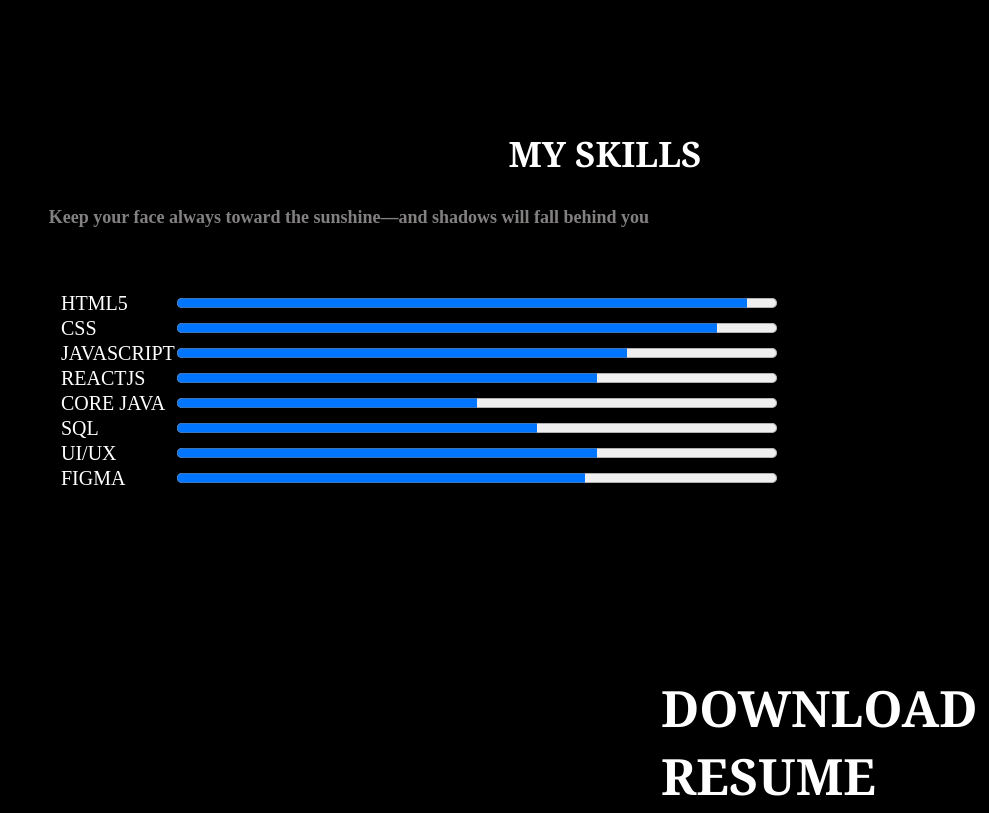
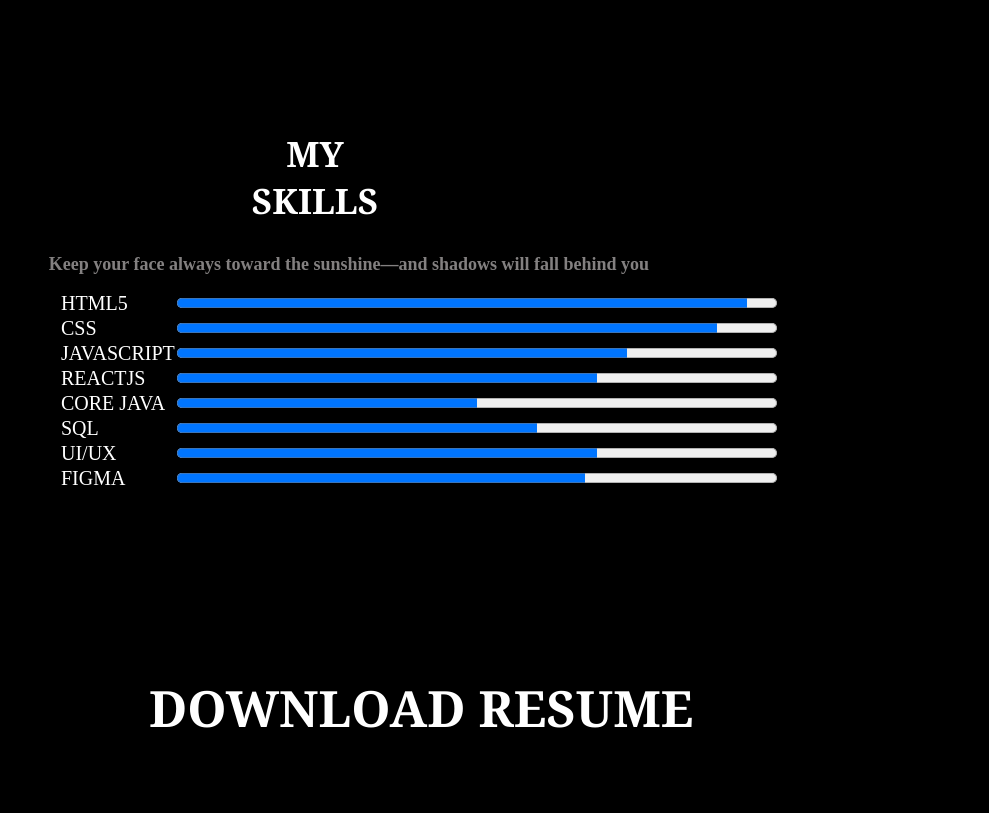
Before and after one commit to sriram0808/Portfolio, a plain HTML site: page index.html in a window 1280 px wide. Shown: the part 1460-2273 px from the top of the page, without its empty margins (291-1280 px from the left). Drawn offline with Linux system fonts and the light colour scheme.

Commit message:
Update index.css

```diff
--- a/index.css
+++ b/index.css
@@ -177,6 +177,8 @@ back{
 .heading h1{
     font-size: 35px;
     color: white;
+    /* margin-left: 500px; */
+    margin-right: 580px;
 }
 .heading h5{
     font-size: 18px;
@@ -218,7 +220,8 @@ label{
 .res h1{
     font-size: 50px;
     padding-top: 30px;
-    padding-left: 440px;
+    /* padding-left: 0px; */
+    margin-left: 440px;
     color: white;
 }
 .res button{
```
